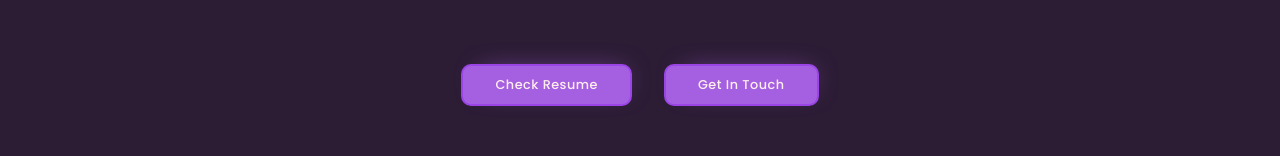
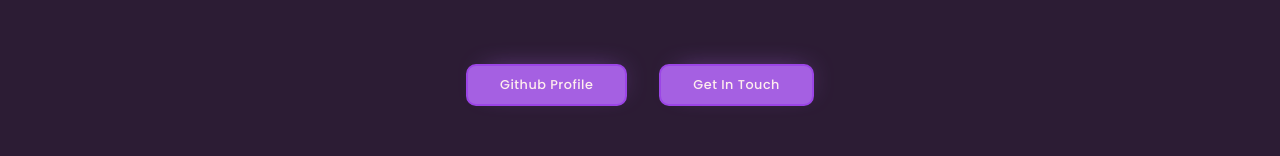
Before and after one commit to almdashif/MohammedAshif, a React (Vite) app: page / in a window 1280 px wide. Shown: the part 364-520 px from the top of the page. Built offline with nearby package versions, Linux system fonts and the light colour scheme.

Commit message:
home pdf fixed

```diff
--- a/src/Components/Homepage/Homepage.jsx
+++ b/src/Components/Homepage/Homepage.jsx
@@ -1,6 +1,5 @@
 import React from 'react'
 import './homepage.css'
-import resume from '../../assets/resume.pdf'
 const Homepage = () => {
     return (
         <section id='Home'>
@@ -10,7 +9,7 @@
                 <h3>I'm a <span>Web Developer</span></h3>
                 <p>I am a motivated and versatile individual, always eager to take on new challenges. With a passion for learning I am dedicated to delivering high-quality results. With a positive attitude and a growth mindset, I am ready to make a meaningful contribution and achieve great things.</p>
                 <div className="homeButtons">
-                    <a  href={resume} download='MohammedAshifAL_ReactNative&ReactJS_2+yrs_Resume'>Check Resume</a>
+                    <a  href='https://github.com/almdashif' target='__blank' >Github Profile</a>
                     <a href='#Contact'>Get In Touch</a>
                 </div>
 
```
